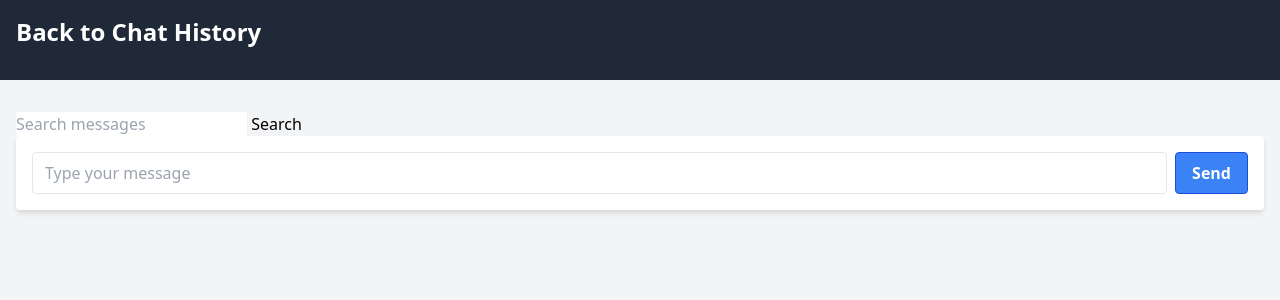
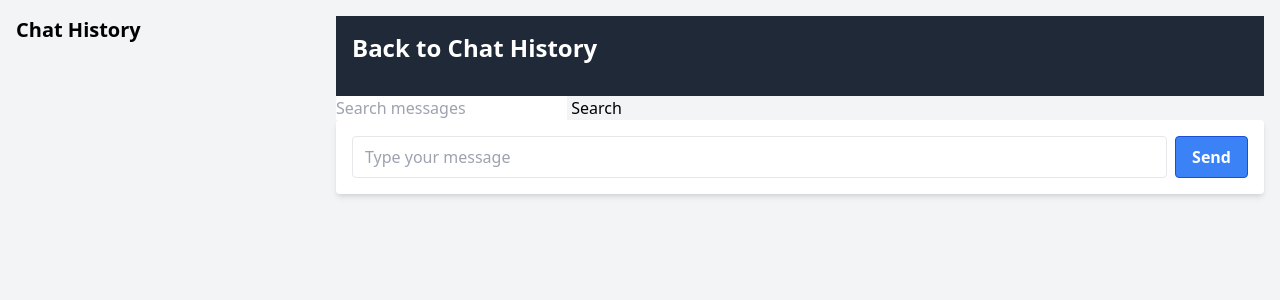
Before and after one commit to amirerfantim/ChatbotHub, a Django app: template torob_chatbot/templates/chatbot/chat-details.html in a window 1280 px wide. Shown: the top 300 px of the page. Run offline with Django 4.2, Linux system fonts and the light colour scheme; the template is opened without the code that fills it, so the values that code supplies are empty.

Commit message:
Add feature
add left panel in chat-details.html to explore in chat history.

```diff
--- a/torob_chatbot/chatbot/services.py
+++ b/torob_chatbot/chatbot/services.py
@@ -2,7 +2,7 @@ import os
 from openai import OpenAI
 import json
 from dotenv import load_dotenv
-from pgvector.django import CosineDistance, L2Distance
+from pgvector.django import CosineDistance, L2Distance, MaxInnerProduct
 import time
 
 from chatbot.models import Chatbot, ChatbotContent
@@ -161,7 +161,7 @@ def test_dataset(chatbot_id, jsonl_file_path):
 
             chatbot_contents = ChatbotContent.objects.filter(chatbot=chatbot)
 
-            ordered_chatbot_contents = chatbot_contents.order_by(L2Distance('embedding', user_message_embedding))
+            ordered_chatbot_contents = chatbot_contents.order_by(MaxInnerProduct('embedding', user_message_embedding))
 
             most_relevant_content = ordered_chatbot_contents.first().content
 
--- a/torob_chatbot/chatbot/views.py
+++ b/torob_chatbot/chatbot/views.py
@@ -99,6 +99,8 @@ def start_conversation(request):
 @csrf_exempt
 @login_required()
 def chat_details(request, conversation_id):
+    user = request.user
+    user_conversations = Conversation.objects.filter(user=user, chatbot__is_active=True).order_by('-last_message_date')
     conversation = Conversation.objects.filter(user=request.user, chatbot__is_active=True).get(id=conversation_id)
     messages = conversation.message_set.all()
 
@@ -114,7 +116,8 @@ def chat_details(request, conversation_id):
         message.original_content = mark_safe(message.original_content)
         message.content = mark_safe(message.content)
     return render(request, 'chatbot/chat-details.html',
-                  {'conversation': conversation, 'messages': messages, 'search_query': search_query})
+                  {'user_conversations': user_conversations, 'conversation': conversation, 'messages': messages,
+                   'search_query': search_query})
 
 
 @csrf_exempt
--- a/torob_chatbot/templates/chatbot/chat-details.html
+++ b/torob_chatbot/templates/chatbot/chat-details.html
@@ -12,6 +12,30 @@
     </style>
 </head>
 <body class="bg-gray-100">
+    <div class="flex">
+        <!-- Left Panel -->
+        <div class="w-1/4 p-4">
+            <h2 class="text-xl font-semibold mb-4">Chat History</h2>
+            <ul class="chat-list">
+                {% for conversation in user_conversations %}
+                    <li class="chat-item border rounded p-2 mb-4 hover:bg-gray-100">
+                        <a href="{% url 'chat_details' conversation.id %}" class="chat-link flex items-center">
+                            <div class="chat-avatar" style="width:60px;height:60px;">
+                                <img src="{{ conversation.chatbot.bot_photo.url }}" alt="{{ conversation.chatbot.name }}">
+                            </div>
+                            <div class="chat-details">
+                                <h3 class="chat-title">{{ conversation.chatbot.name }}</h3>
+                                <p class="chat-preview">{{ conversation.title }}</p>
+                                <p class="chat-date">Last message: {{ conversation.last_message_date|date:"F j, Y H:i" }}</p>
+                            </div>
+                        </a>
+                    </li>
+                {% endfor %}
+            </ul>
+        </div>
+
+        <!-- Chat Container -->
+        <div class="w-3/4 p-4">
             <header class="bg-gray-800 text-white p-4">
                 <div class="container mx-auto">
                     <a href="{% url 'chat_history' %}" class="block text-2xl font-semibold text-white mb-4">
@@ -19,7 +43,7 @@
                     </a>
                 </div>
             </header>
-    <div class="container mx-auto p-4 mt-4">
+            <div class="container mx-auto">
                 <form method="get" action="{% url 'chat_details' conversation_id=conversation.id %}">
                     <input type="text" name="search_query" placeholder="Search messages">
                     <button type="submit">Search</button>
@@ -70,5 +94,7 @@
                     </form>
                 </div>
             </div>
+        </div>
+    </div>
 </body>
 </html>
```
Lines whose indentation alone changed are shown as unchanged.
